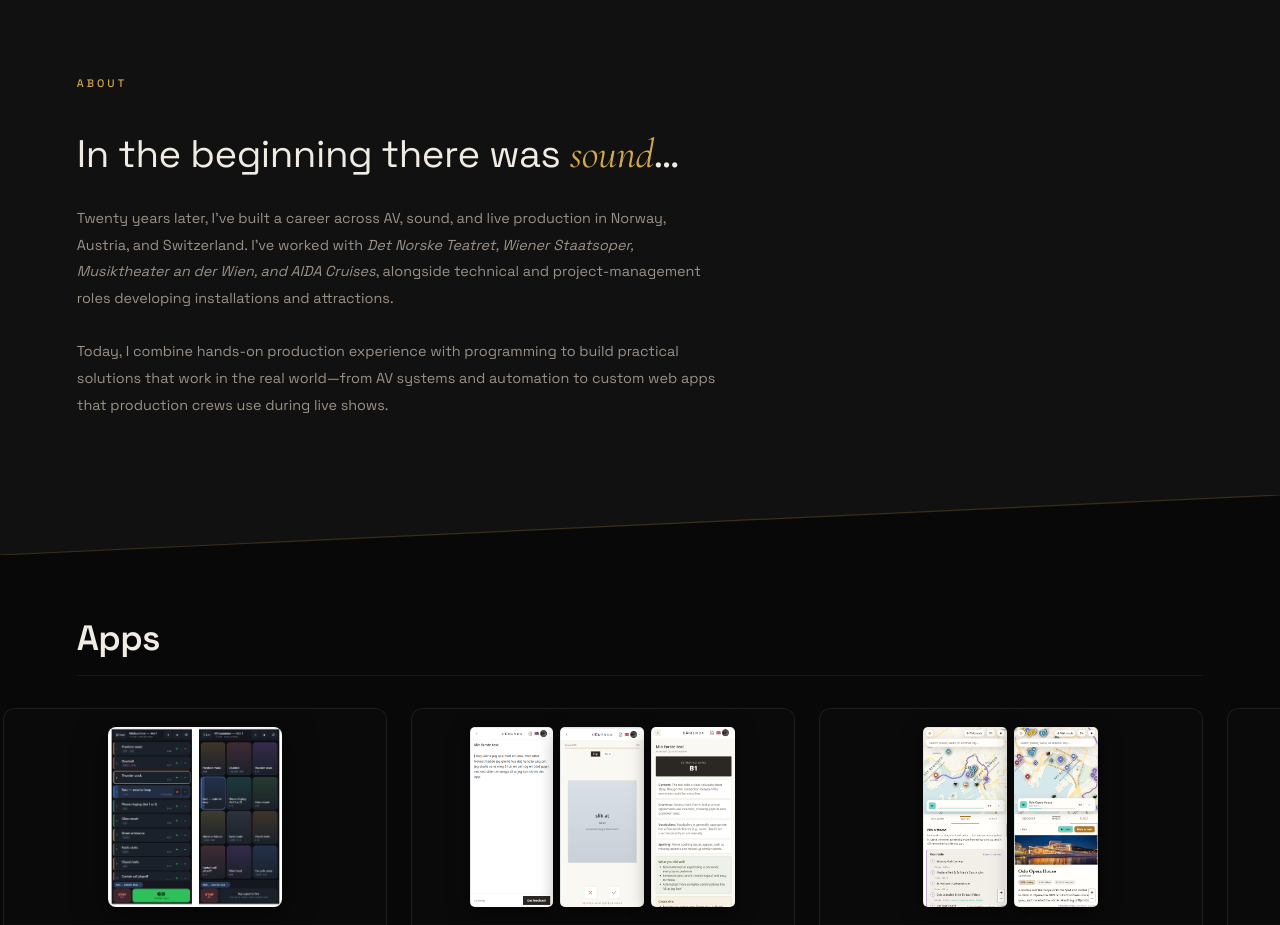
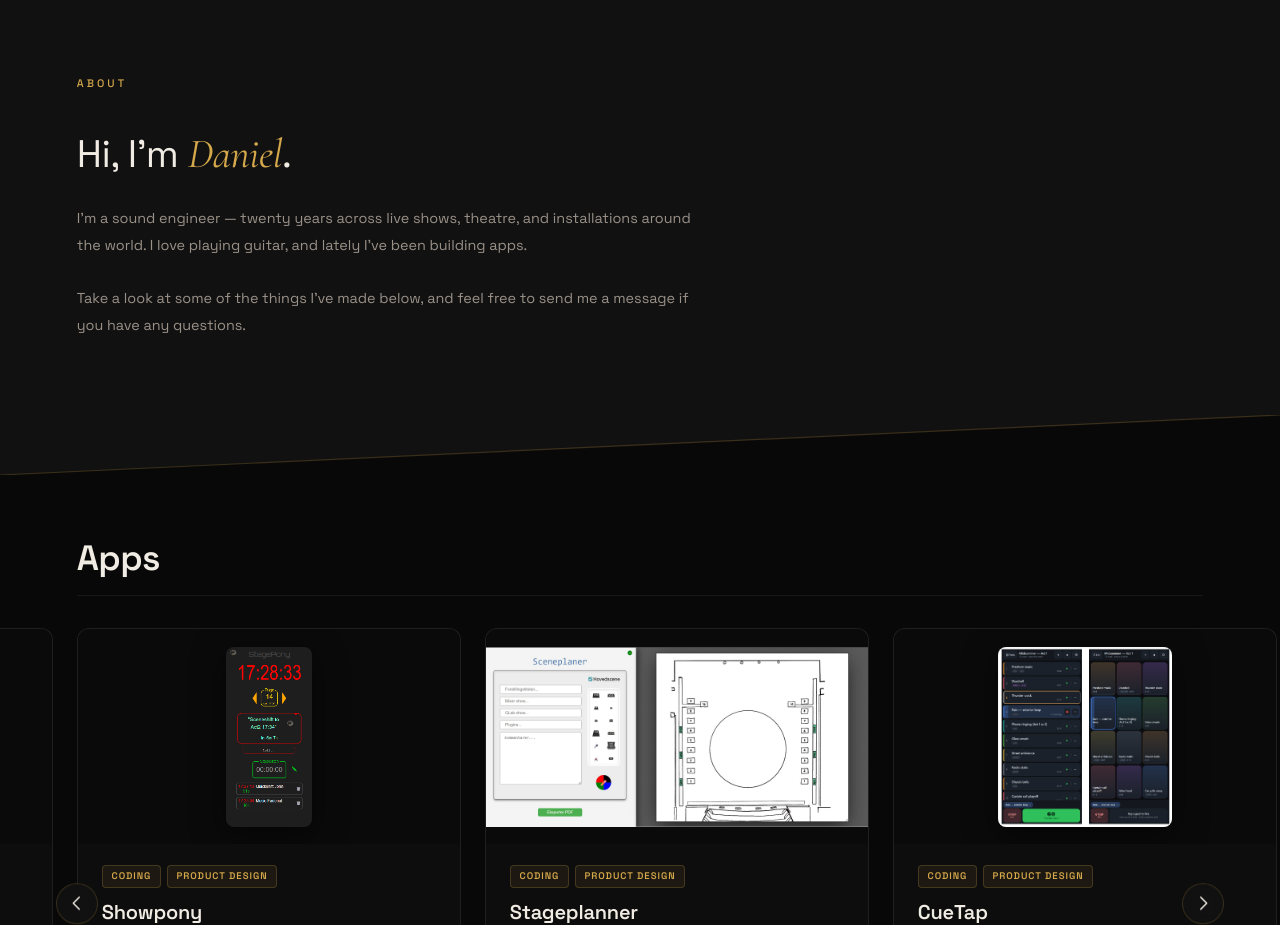
Before and after one commit to Moxonic/Portfolio-Page, a React (Create React App) app: page / in a window 1280 px wide. Shown: the part 840-1765 px from the top of the page. Built offline with nearby package versions, Linux system fonts and the light colour scheme.

Commit message:
Simplify About intro copy
Co-Authored-By: Claude Sonnet 5 <noreply@anthropic.com>

```diff
--- a/src/components/about/About.jsx
+++ b/src/components/about/About.jsx
@@ -577,7 +577,7 @@ const About = () => {
             animate={introInView ? { opacity: 1, y: 0 } : {}}
             transition={{ duration: 0.85, delay: 0.1, ease: [0.16, 1, 0.3, 1] }}
           >
-            In the beginning there was <em>sound</em>…
+            Hi, I'm <em>Daniel</em>.
           </motion.h2>
 
           <motion.p
@@ -586,11 +586,9 @@ const About = () => {
             animate={introInView ? { opacity: 1, y: 0 } : {}}
             transition={{ duration: 0.8, delay: 0.22 }}
           >
-            Twenty years later, I've built a career across AV, sound, and live production in Norway, Austria, and Switzerland. I've worked with{' '}
-            <em>Det Norske Teatret, Wiener Staatsoper, Musiktheater an der Wien, and AIDA Cruises</em>,
-            {' '}alongside technical and project-management roles developing installations and attractions.
+            I'm a sound engineer — twenty years across live shows, theatre, and installations around the world. I love playing guitar, and lately I've been building apps.
             <br /><br />
-            Today, I combine hands-on production experience with programming to build practical solutions that work in the real world—from AV systems and automation to custom web apps that production crews use during live shows.
+            Take a look at some of the things I've made below, and feel free to send me a message if you have any questions.
           </motion.p>
         </div>
 
```
